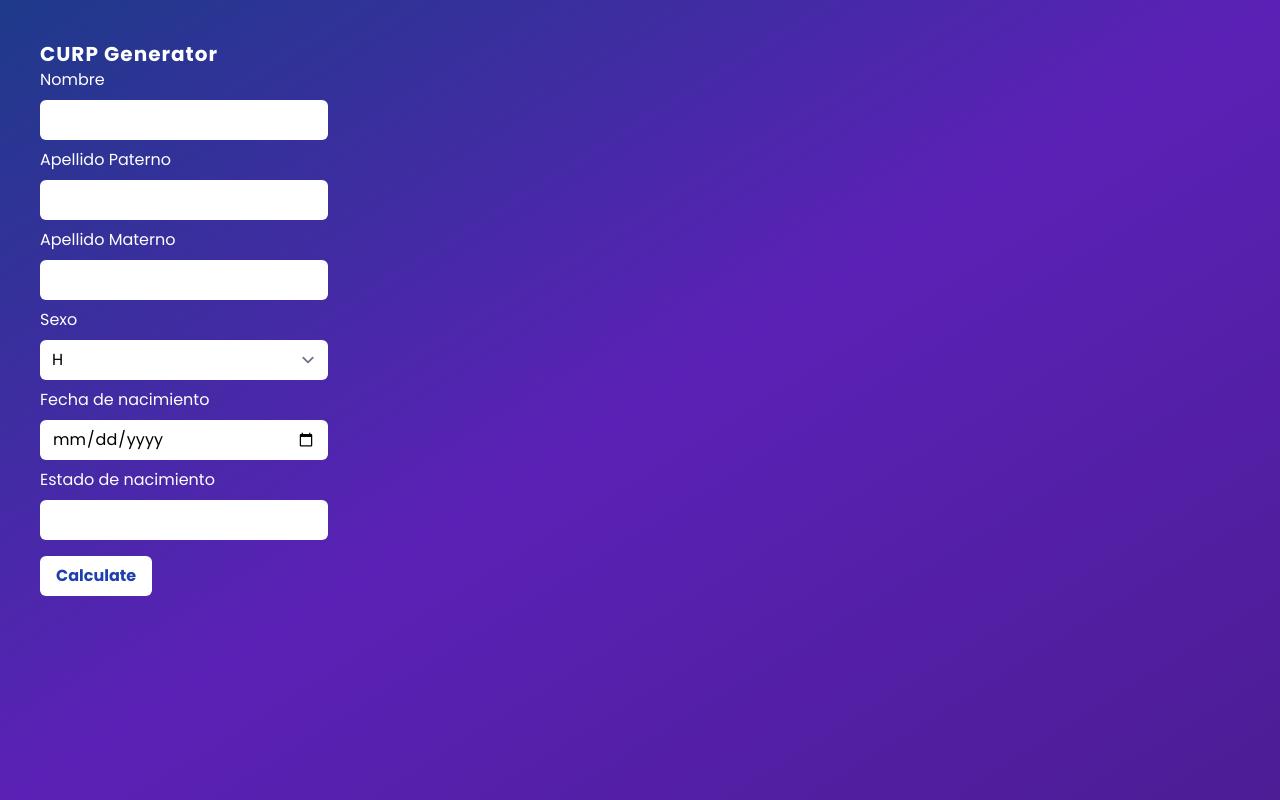
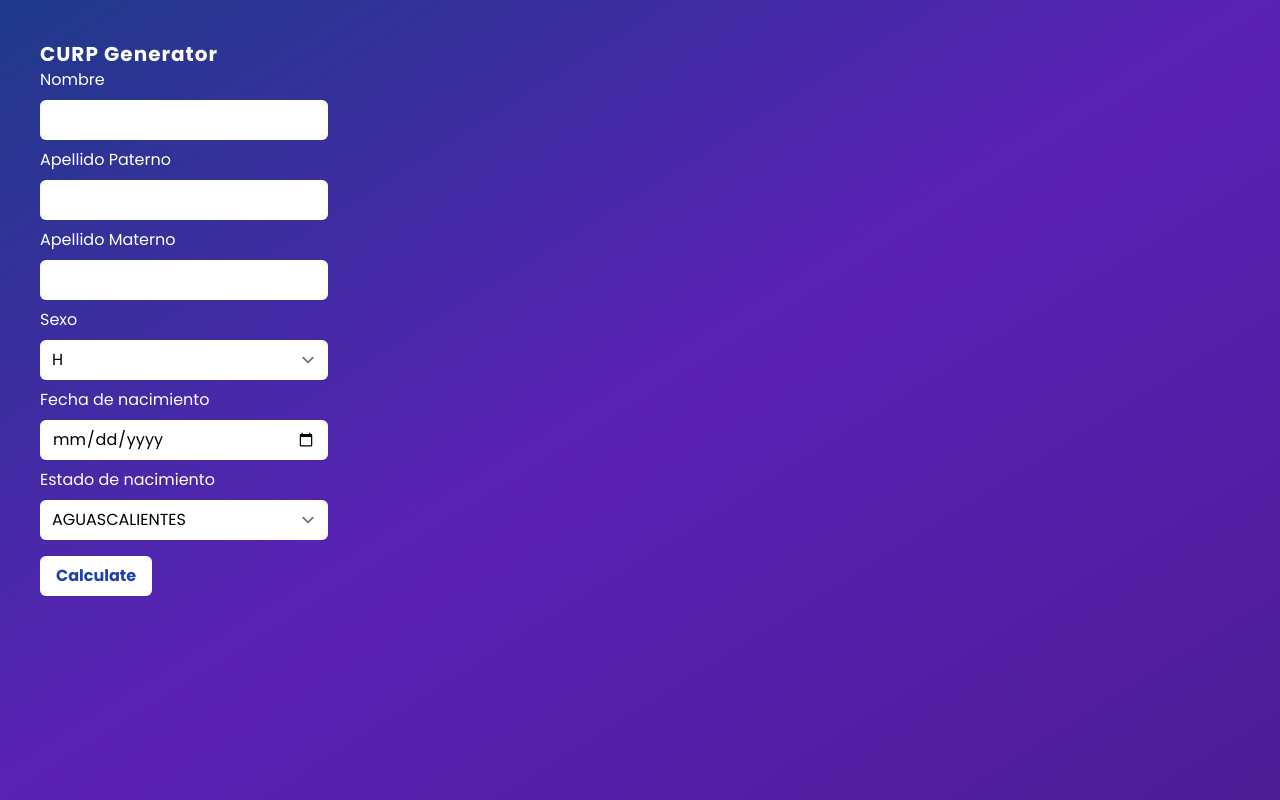
Before and after one commit to JEBT28/CURP-Calculadora, a website: page index.html in a window 1280 px wide. Drawn offline with Linux system fonts and the light colour scheme.

Commit message:
Estados agregados

```diff
--- a/index.html
+++ b/index.html
@@ -22,9 +22,46 @@
             <option value="M">M</option>
         </select>
         <label for="bornDate">Fecha de nacimiento</label><input type="date" class="input-solid" id="bornDate" />
-        <label for="state">Estado de nacimiento</label><input type="text" class="input-solid" id="state" />
+        <label for="state">Estado de nacimiento</label><select class="input-solid" id="state">
+            <option value="AS">AGUASCALIENTES</option>
+            <option value="BC">BAJA CALIFORNIA</option>
+            <option value="BS">BAJA CALIFORNIA SUR</option>
+            <option value="CC">CAMPECHE</option>
+            <option value="CS">CHIAPAS</option>
+            <option value="CH">CHIHUAHUA</option>
+            <option value="CL">COAHUILA</option>
+            <option value="CM">COLIMA</option>
+            <option value="DF">DISTRITO FEDERAL</option>
+            <option value="DG">DURANGO</option>
+            <option value="GT">GUANAJUATO</option>
+            <option value="GR">GUERRERO</option>
+            <option value="HG">HIDALGO</option>
+            <option value="JC">JALISCO</option>
+            <option value="MC">MEXICO</option>
+            <option value="MS">MORELOS</option>
+            <option value="MN">MICHOACAN</option>
+            <option value="NT">NAYARIT</option>
+            <option value="NL">NUEVO LEON</option>
+            <option value="OC">OAXACA</option>
+            <option value="PL">PUEBLA</option>
+            <option value="QT">QUERETARO</option>
+            <option value="QR">QUINTANA ROO</option>
+            <option value="SP">SAN LUIS POTOSI</option>
+            <option value="SL">SINALOA</option>
+            <option value="SR">SONORA</option>
+            <option value="TC">TABASCO</option>
+            <option value="TS">TAMAULIPAS</option>
+            <option value="TL">TLAXCALA</option>
+            <option value="VZ">VERACRUZ</option>
+            <option value="YN">YUCATAN</option>
+            <option value="ZS">ZACATECAS</option>
+            <option value="NE">EXTRANJERO</option>
+            </select>
     </div>
     <button class="mt-4 font-bold text-blue-800 bg-white btn">Calculate</button>
 </body>
+<script>
+
+</script>
 
 </html>
```
